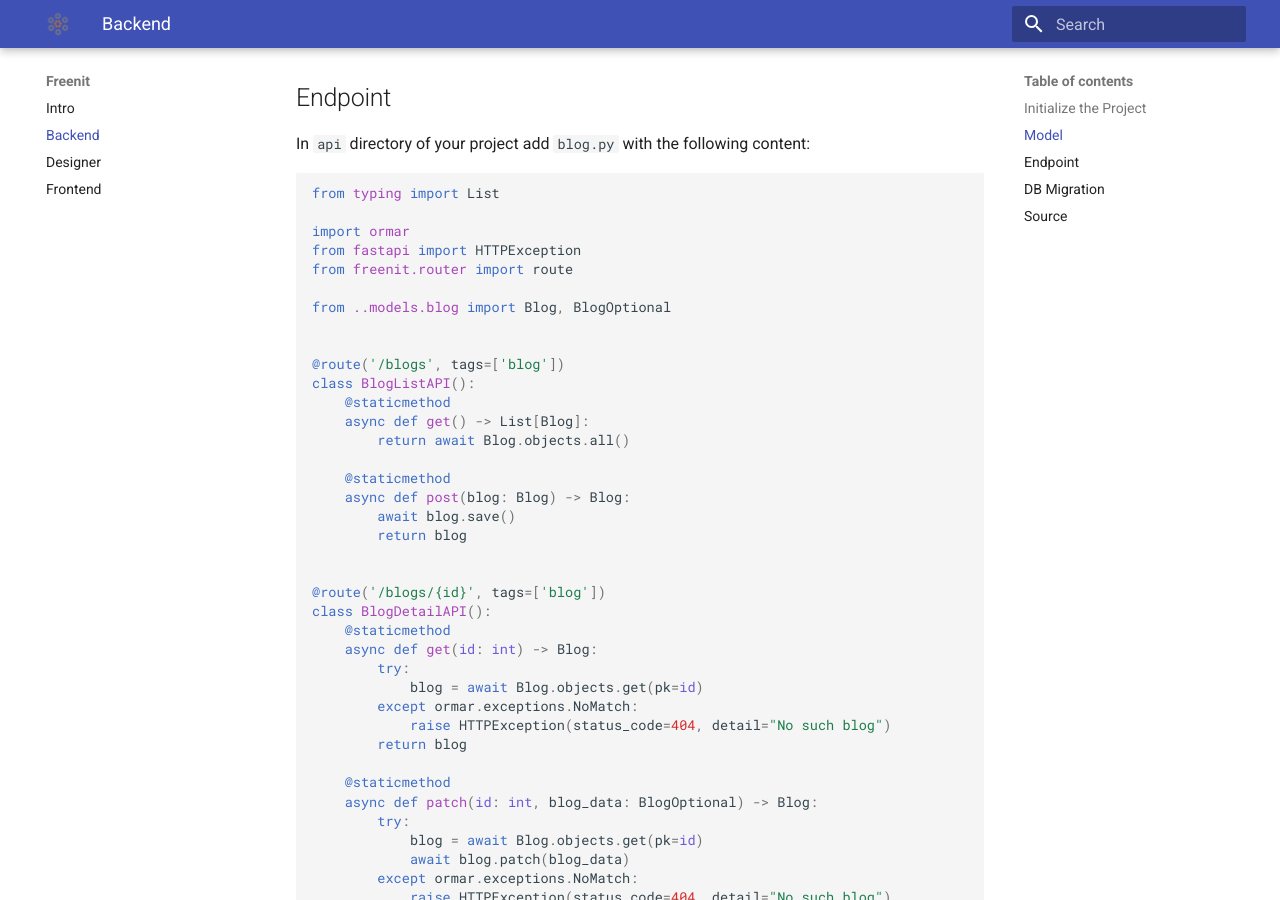
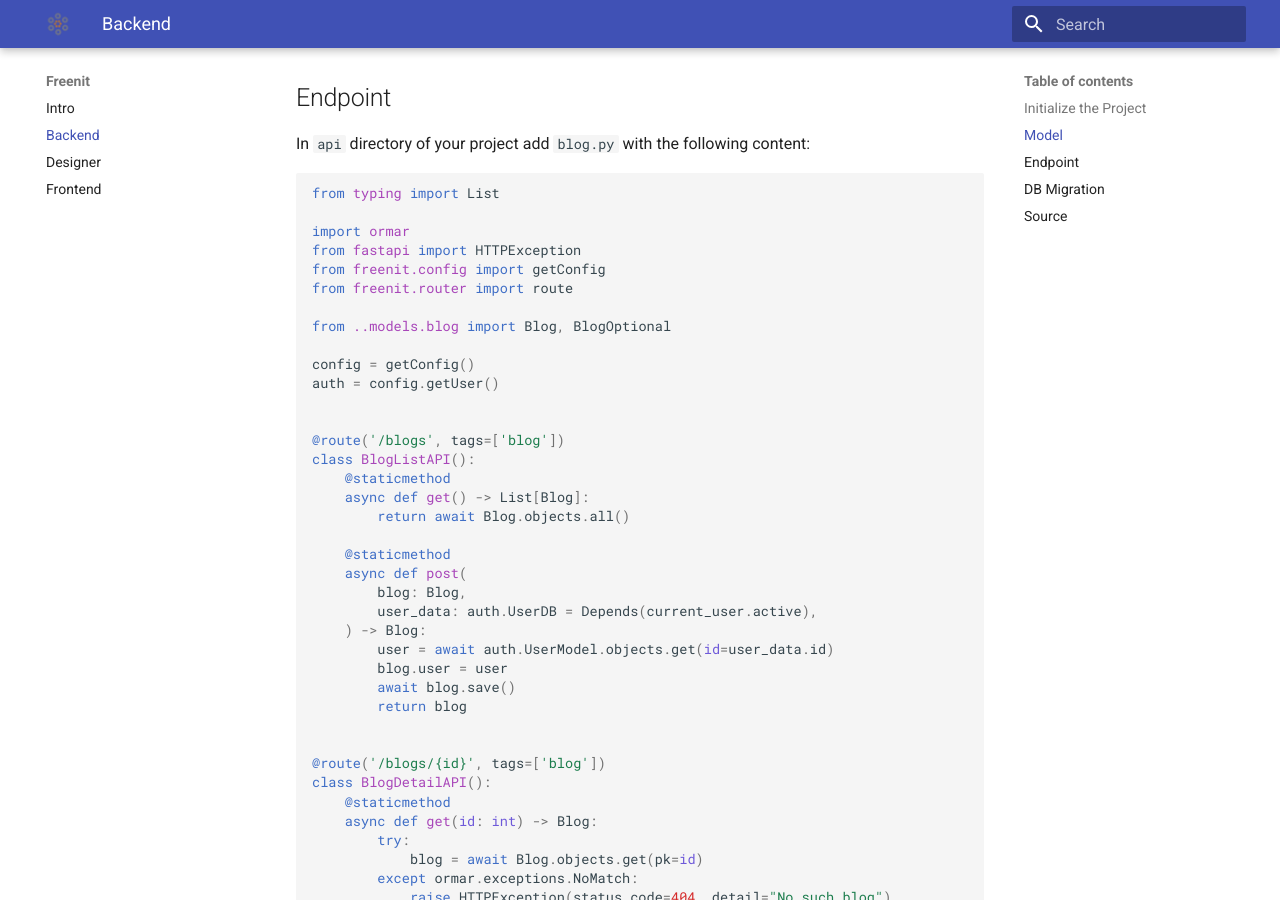
Before and after one commit to freenit-framework/doc, an MkDocs documentation site: the page built from docs/backend.md, in a window 1280 px wide and 900 px high, scrolled down 1229 px. Built offline with MkDocs 1.6.1 and Material for MkDocs 9.7.7, drawn with Linux system fonts in a browser that asks for light colours.

Commit message:
Document user dependency

```diff
--- a/docs/backend.md
+++ b/docs/backend.md
@@ -61,9 +61,13 @@ from typing import List
 
 import ormar
 from fastapi import HTTPException
+from freenit.config import getConfig
 from freenit.router import route
 
 from ..models.blog import Blog, BlogOptional
+
+config = getConfig()
+auth = config.getUser()
 
 
 @route('/blogs', tags=['blog'])
@@ -73,7 +77,12 @@ class BlogListAPI():
         return await Blog.objects.all()
 
     @staticmethod
-    async def post(blog: Blog) -> Blog:
+    async def post(
+        blog: Blog,
+        user_data: auth.UserDB = Depends(current_user.active),
+    ) -> Blog:
+        user = await auth.UserModel.objects.get(id=user_data.id)
+        blog.user = user
         await blog.save()
         return blog
 
```
